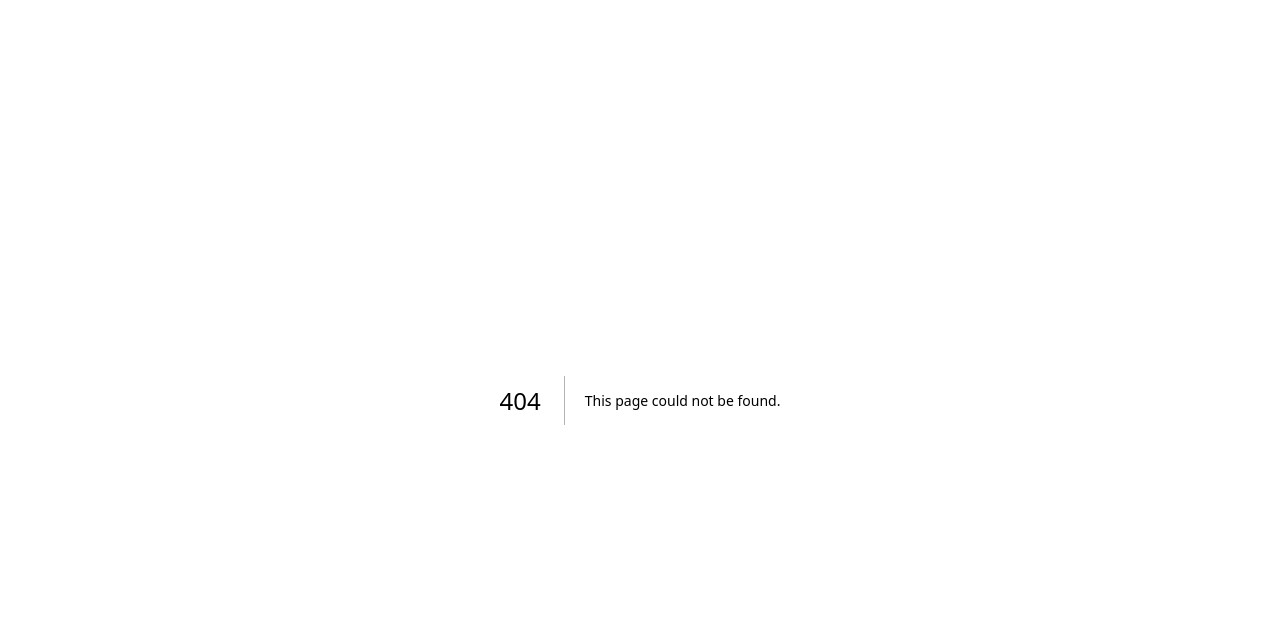
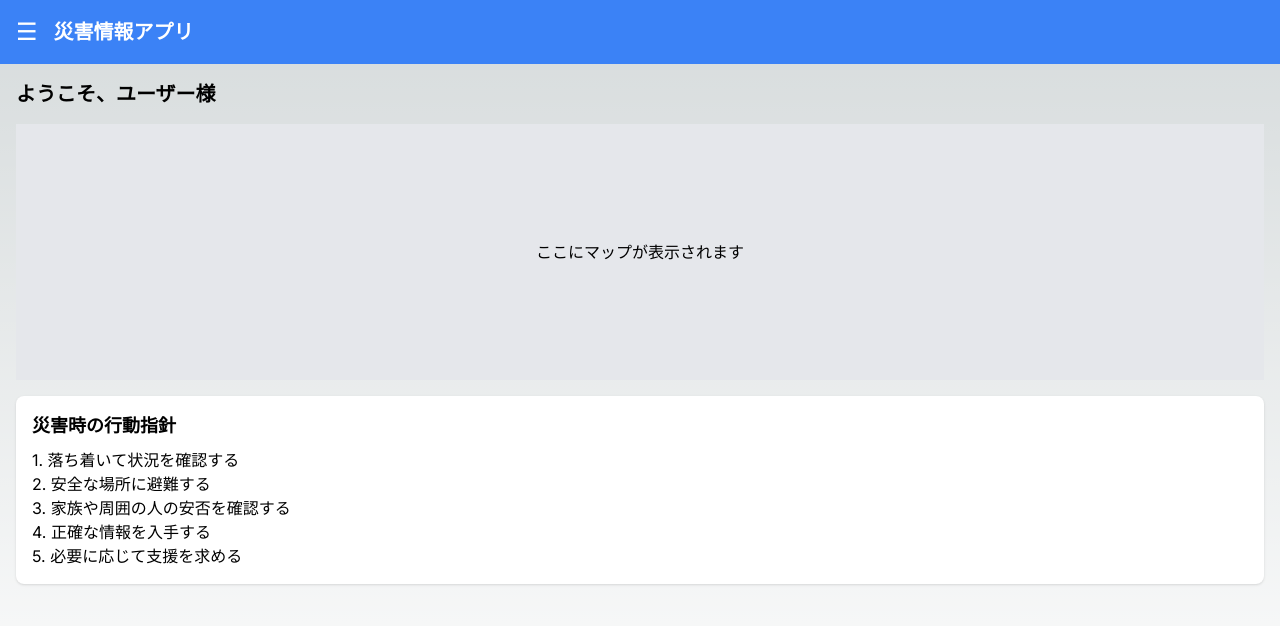
Before and after one commit to yjn279-competition/open-data-hackathon-2024, a Next.js app: page /mobile in a window 1280 px wide. Before the commit this address had no page. Shown: the top 626 px of the page. Built offline with nearby package versions, Linux system fonts and the light colour scheme.

Commit message:
feat: Pineapple on pizza.

```diff
--- /dev/null
+++ b/src/app/mobile/MobilePage.tsx
@@ -0,0 +1,70 @@
+import { useState } from 'react';
+import Link from 'next/link';
+
+const MobilePage = () => {
+  const [isMenuOpen, setIsMenuOpen] = useState(false);
+
+  return (
+    <div className="flex flex-col h-screen">
+      {/* Header */}
+      <header className="fixed top-0 left-0 right-0 bg-blue-500 text-white p-4 flex items-center">
+        <button
+          onClick={() => setIsMenuOpen(!isMenuOpen)}
+          className="text-2xl mr-4"
+        >
+          ☰
+        </button>
+        <h1 className="text-xl font-bold">災害情報アプリ</h1>
+      </header>
+
+      {/* Side Menu */}
+      {isMenuOpen && (
+        <div className="fixed inset-0 bg-gray-800 bg-opacity-75 z-50">
+          <div className="bg-white h-full w-64 shadow-lg">
+            <div className="p-4">
+              <button
+                onClick={() => setIsMenuOpen(false)}
+                className="text-2xl mb-4"
+              >
+                ×
+              </button>
+              <nav>
+                <ul>
+                  <li><Link href="/info" className="block py-2">情報一覧</Link></li>
+                  {/* 他のメニュー項目 */}
+                </ul>
+              </nav>
+            </div>
+          </div>
+        </div>
+      )}
+
+      {/* Main Content */}
+      <main className="flex-grow mt-16 p-4 overflow-y-auto">
+        {/* User Name */}
+        <div className="mb-4">
+          <h2 className="text-xl font-semibold">ようこそ、ユーザー様</h2>
+        </div>
+
+        {/* Map */}
+        <div className="mb-4 bg-gray-200 h-64 flex items-center justify-center">
+          <p>ここにマップが表示されます</p>
+        </div>
+
+        {/* Disaster Information */}
+        <div className="bg-white rounded-lg shadow p-4">
+          <h3 className="text-lg font-semibold mb-2">災害時の行動指針</h3>
+          <p>
+            1. 落ち着いて状況を確認する<br />
+            2. 安全な場所に避難する<br />
+            3. 家族や周囲の人の安否を確認する<br />
+            4. 正確な情報を入手する<br />
+            5. 必要に応じて支援を求める
+          </p>
+        </div>
+      </main>
+    </div>
+  );
+};
+
+export default MobilePage;
--- /dev/null
+++ b/src/app/mobile/page.tsx
@@ -0,0 +1,9 @@
+'use client'
+import Image from "next/image";
+import MobilePage from "./MobilePage";
+
+export default function Home() {
+  return (
+    <MobilePage />
+  );
+}
```
